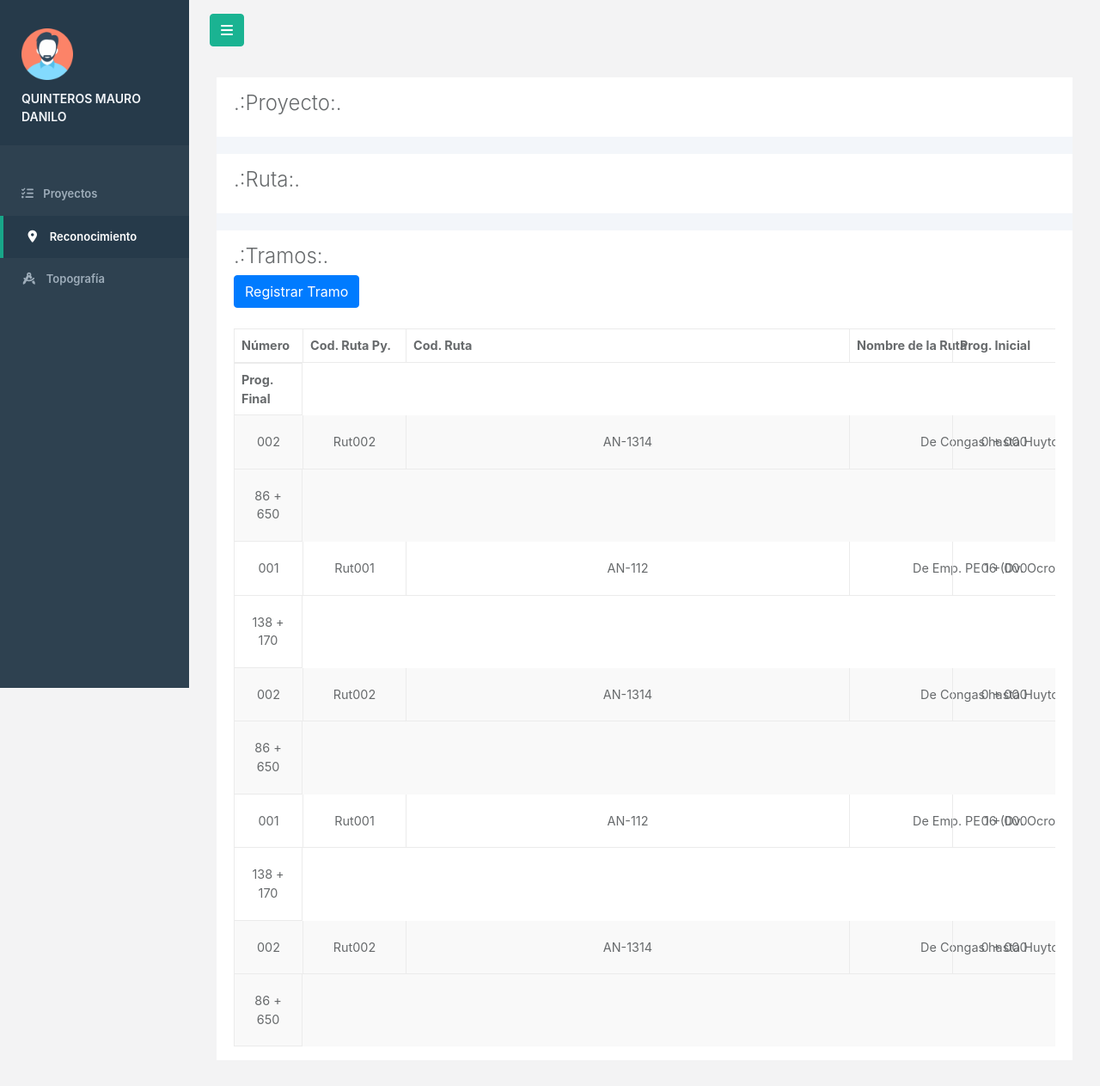
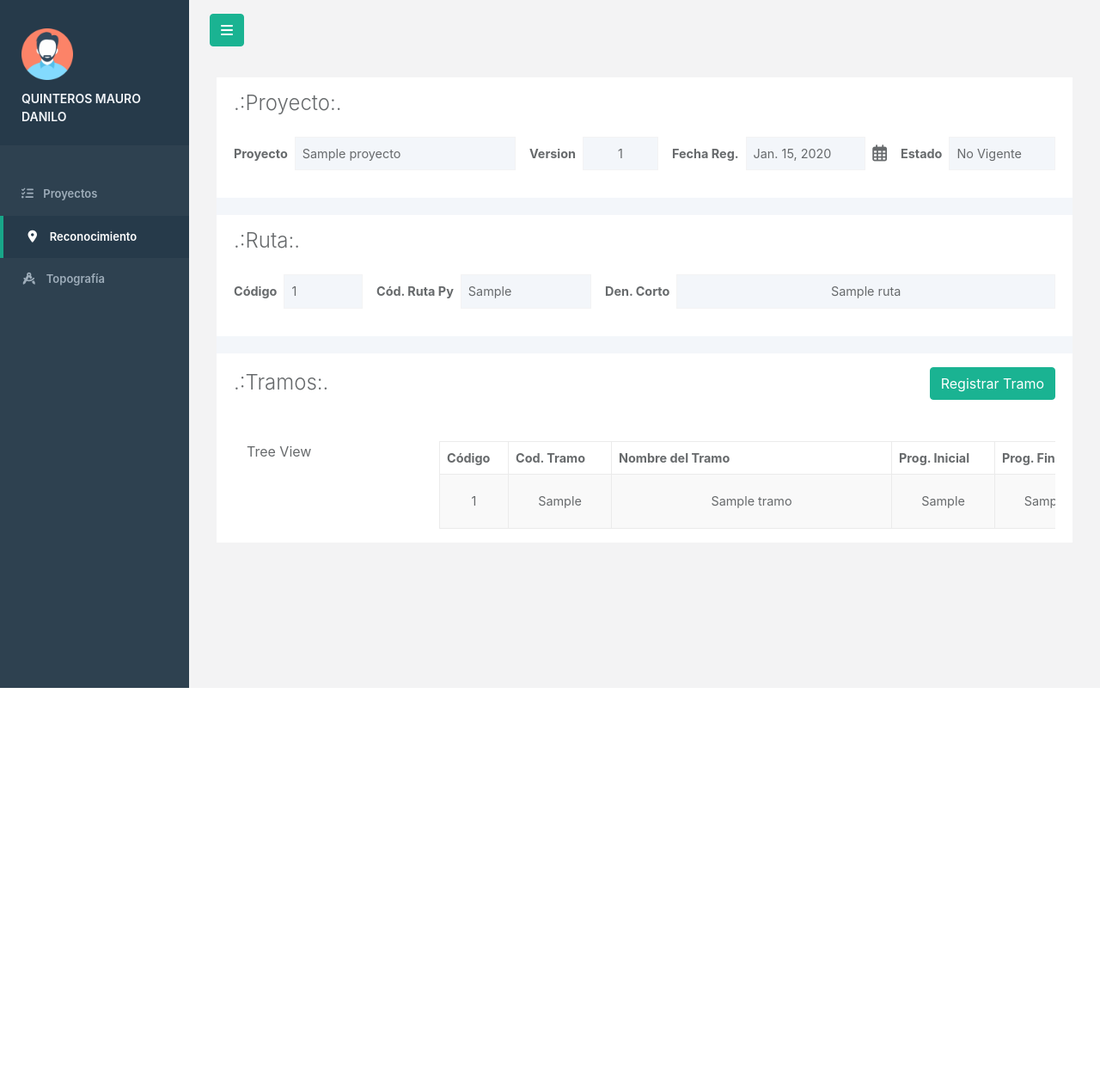
Before and after one commit to mauroquinteroos/software-project, a Django app: page /proyecto/tramos/1 in a window 1280 px wide. Shown: the whole page at 86% size. After the commit the page ends 800 px from the top, so only its background shows below. Run offline with Django 3.2, Linux system fonts and the light colour scheme; tables that the repository leaves empty hold one stand-in row (values such as "Sample post"); some libraries are stand-ins or nearby versions.

Commit message:
Add tramos data from model

```diff
--- a/T/static/css/global.css
+++ b/T/static/css/global.css
@@ -205,49 +205,6 @@ a, a:hover, a:focus {
 .min-row-width {
   min-width: 20.375rem;
 }
-/* --- Project Container --- */
-.project--container {
-  display: grid;
-  grid-template-columns: 1fr 150px 250px 180px;
-  grid-template-rows: auto;
-  gap: 1rem;
-  padding-top: 1rem;
-}
-.project--item {
-  display: flex;
-  align-items: center;
-  padding: 1rem 0;
-  font-size: .9rem;
-}
-.project--item:nth-of-type(1) {
-  grid-column: span 1;
-}
-.project--item:nth-of-type(2) {
-  grid-column: span 1;
-}
-.project--item:nth-of-type(3) {
-  grid-column: span 1;
-}
-.project--item:nth-of-type(4) {
-  grid-column: span 1;
-}
-
-.project--item-label {
-  margin: 0 .5rem 0 0;
-  font-weight: 700;
-}
-.project--item-value {
-  margin: 0;
-  padding: .5rem;
-  background-color: var(--light-gray-clr);
-  border: 1px solid var(--light-clr);
-  flex: 1 1 0;
-}
-.project--item .icon {
-  font-size: 1.2rem;
-  margin-left: .5rem;
-  color: var(--text-clr);
-}
 /* --- Project Table --- */
 .project--row {
   display: grid;
@@ -260,6 +217,48 @@ a, a:hover, a:focus {
 .route--row {
   display: grid;
   grid-template-columns: 5rem 7.5rem auto repeat(2,7.5rem);
+}
+/* --- Tramo Table --- */
+.tramo--row {
+  display: grid;
+  grid-template-columns: 5rem 7.5rem auto repeat(2,7.5rem);
+}
+/* --- Fields Container --- */
+.field--container {
+  display: grid;
+  grid-template-rows: auto;
+  gap: 1rem;
+}
+.field--item {
+  grid-column: span 1;
+  display: flex;
+  align-items: center;
+  padding: 1rem 0;
+  font-size: .9rem;
+}
+.field--item-label {
+  margin: 0 .5rem 0 0;
+  font-weight: 700;
+}
+.field--item-value {
+  margin: 0;
+  padding: .5rem;
+  background-color: var(--light-gray-clr);
+  border: 1px solid var(--light-clr);
+  flex: 1 1 0;
+}
+.field--item .icon {
+  font-size: 1.2rem;
+  margin-left: .5rem;
+  color: var(--text-clr);
+}
+/* --- Project Field Container --- */
+.project--container {
+  grid-template-columns: 1fr 150px 250px 180px;
+}
+/* --- Ruta Field Container --- */
+.ruta--container {
+  grid-template-columns: 150px 250px 1fr;
 }
 /* ---click derecho --- */
 .mi-menu{
--- a/T/templates/tramos.html
+++ b/T/templates/tramos.html
@@ -44,7 +44,6 @@
       </nav>
       <!-- ----- Ends Sidebar ------->
       <ul id="mi-menu" class="mi-menu">
-
         <li title="detalle"><button type="button" class="btn btn-success boton" id="detalle"><img src={% static 'img/perfiles.png' %} alt="">Detalle</button></li>
         <li title="editar" ><button type="button" class="btn btn-success boton" id="editar"> <img src={% static 'img/edit.png' %} alt="">Editar</button></li>
         <li title="Eliminar" ><button type="button" class="btn btn-danger boton" id="delete"><img src={% static 'img/trash.png' %} alt="">Eliminar</button></li>
@@ -63,138 +62,79 @@
             <section class="section--container">
               <div class="project--section">
                 <h2 class="section--title">.:Proyecto:.</h2>
-                <!-- <div class="project--container">
-                  <div class="project--item">
-                    <p class="project--item-label">Proyecto</p>
-                    <p class="project--item-value">{{ proyecto.nomPyto }}</p>
+                <div class="field--container project--container">
+                  <div class="field--item">
+                    <p class="field--item-label">Proyecto</p>
+                    <p class="field--item-value">{{ project.nomPyto }}</p>
                   </div>
-                  <div class="project--item">
-                    <p class="project--item-label">Fecha Reg.</p>
-                    <p class="project--item-value">{{ proyecto.fecReg }}</p>
+                  <div class="field--item">
+                    <p class="field--item-label">Version</p>
+                    <p class="field--item-value text-center">1</p>
+                  </div>
+                  <div class="field--item">
+                    <p class="field--item-label">Fecha Reg.</p>
+                    <p class="field--item-value">{{ project.fecReg }}</p>
                     <i class="far fa-calendar-alt icon"></i>
                   </div>
-                  <div class="project--item">
-                    <p class="project--item-label">Version</p>
-                    <p class="project--item-value text-center">1</p>
-                  </div>
-                  <div class="project--item">
-                    <p class="project--item-label">Observación</p>
-                    <p class="project--item-value">{{ proyecto.observac }}</p>
-                  </div>
-                  <div class="project--item">
-                    <p class="project--item-label">Elaborado Por</p>
-                    <p class="project--item-value">Luis Soto Vargas</p>
-                  </div>
-                  <div class="project--item">
-                    <p class="project--item-label">Estado</p>
-                    {% if proyecto.vigente == 'A' %}
-                      <p class="project--item-value">Vigente</p>
+                  <div class="field--item">
+                    <p class="field--item-label">Estado</p>
+                    {% if project.vigente == '1' %}
+                      <p class="field--item-value">Vigente</p>
+                    {% else %}
+                      <p class="field--item-value">No Vigente</p>
                     {% endif %}
                   </div>
-                </div> -->
-              </div>
-            </section>
-            <section class="section--container">
-              <div class="project--section">
-                <h2 class="section--title">.:Ruta:.</h2>
-                <!-- <div class="project--container">
-                  <div class="project--item">
-                    <p class="project--item-label">Proyecto</p>
-                    <p class="project--item-value">{{ proyecto.nomPyto }}</p>
-                  </div>
-                  <div class="project--item">
-                    <p class="project--item-label">Fecha Reg.</p>
-                    <p class="project--item-value">{{ proyecto.fecReg }}</p>
-                    <i class="far fa-calendar-alt icon"></i>
-                  </div>
-                  <div class="project--item">
-                    <p class="project--item-label">Version</p>
-                    <p class="project--item-value text-center">1</p>
-                  </div>
-                  <div class="project--item">
-                    <p class="project--item-label">Observación</p>
-                    <p class="project--item-value">{{ proyecto.observac }}</p>
-                  </div>
-                  <div class="project--item">
-                    <p class="project--item-label">Elaborado Por</p>
-                    <p class="project--item-value">Luis Soto Vargas</p>
-                  </div>
-                  <div class="project--item">
-                    <p class="project--item-label">Estado</p>
-                    {% if proyecto.vigente == 'A' %}
-                      <p class="project--item-value">Vigente</p>
-                    {% endif %}
-                  </div>
-                </div> -->
+                </div>
               </div>
             </section>
             <section class="section--container">
               <div class="route--section">
-                <div class="rutas">
-                  <h2 class="section--title">.:Tramos:.</h2>
-                  <button type="button" class="btn btn-primary" id="ingresarTramo">Registrar Tramo</button>
+                <h2 class="section--title">.:Ruta:.</h2>
+                <div class="field--container ruta--container">
+                  <div class="field--item">
+                    <p class="field--item-label">Código</p>
+                    <p class="field--item-value">{{ ruta.codRutaPy }}</p>
+                  </div>
+                  <div class="field--item">
+                    <p class="field--item-label">Cód. Ruta Py</p>
+                    <p class="field--item-value">{{ ruta.codRuta }}</p>
+                  </div>
+                  <div class="field--item">
+                    <p class="field--item-label">Den. Corto</p>
+                    <p class="field--item-value text-center">{{ ruta.denominacionRuta }}</p>
+                  </div>
                 </div>
-                <div class="table--container">
-                  <div class="table--row  head route--row">
-                    <p class="table--item">Número</p>
-                    <p class="table--item">Cod. Ruta Py.</p>
-                    <p class="table--item">Cod. Ruta</p>
-                    <p class="table--item min-row-width">Nombre de la Ruta</p>
+              </div>
+            </section>
+            <section class="section--container row m-0">
+              <div class="col-12 col-md-12 p-0 mb-5">
+                <div class="d-flex justify-content-between align-items-center">
+                  <h2 class="section--title m-0">.:Tramos:.</h2>
+                  <button type="button" class="btn btn-bg" id="ingresarTramo">Registrar Tramo</button>
+                </div>
+              </div>
+              <div class="col-3 col-md-3">
+                Tree View
+              </div>
+              <div class="col-9 col-md-9 p-0" >
+                <div class="table--container m-0">
+                  <div class="table--row  head tramo--row">
+                    <p class="table--item">Código</p>
+                    <p class="table--item">Cod. Tramo</p>
+                    <p class="table--item min-row-width">Nombre del Tramo</p>
                     <p class="table--item">Prog. Inicial</p>
                     <p class="table--item">Prog. Final</p>
                   </div>
                   <div class="table--body">
-                  <!--   {% for ruta in rutas %}
-                      <div class="table--row click-derecho route--row body">
-                        <p class="table--item body">{{ ruta.nroVersion }}</p>
-                        <p class="table--item body">{{ ruta.codRutaPy }}</p>
-                        <p class="table--item body">{{ ruta.codRuta }}</p>
-                        <p class="table--item body min-row-width">{{ ruta.denominacionRuta }}</p>
-                        <p class="table--item body">{{ ruta.progInicio }}</p>
-                        <p class="table--item body">{{ ruta.progFinal }}</p>
+                    {% for tramo in tramos %}
+                      <div class="table--row click-derecho tramo--row body">
+                        <p class="table--item body">{{ tramo.codTramoPy }}</p>
+                        <p class="table--item body">{{ tramo.codTramo }}</p>
+                        <p class="table--item body min-row-width">{{ tramo.denominacionTramo }}</p>
+                        <p class="table--item body">{{ tramo.progInicio }}</p>
+                        <p class="table--item body">{{ tramo.progFin }}</p>
                       </div>
                     {% endfor %}
-                    -->
-                    <div class="table--row click-derecho route--row body">
-                      <p class="table--item body">002</p>
-                      <p class="table--item body">Rut002</p>
-                      <p class="table--item body">AN-1314</p>
-                      <p class="table--item body min-row-width">De Congas hasta Huyto</p>
-                      <p class="table--item body">0 + 000</p>
-                      <p class="table--item body">86 + 650</p>
-                    </div>
-                    <div class="table--row route--row body">
-                      <p class="table--item body">001</p>
-                      <p class="table--item body">Rut001</p>
-                      <p class="table--item body">AN-112</p>
-                      <p class="table--item body min-row-width">De Emp. PE 16 (Dv. Ocros)</p>
-                      <p class="table--item body">0 + 000</p>
-                      <p class="table--item body">138 + 170</p>
-                    </div>
-                    <div class="table--row route--row body">
-                      <p class="table--item body">002</p>
-                      <p class="table--item body">Rut002</p>
-                      <p class="table--item body">AN-1314</p>
-                      <p class="table--item body min-row-width">De Congas hasta Huyto</p>
-                      <p class="table--item body">0 + 000</p>
-                      <p class="table--item body">86 + 650</p>
-                    </div>
-                    <div class="table--row route--row body">
-                      <p class="table--item body">001</p>
-                      <p class="table--item body">Rut001</p>
-                      <p class="table--item body">AN-112</p>
-                      <p class="table--item body min-row-width">De Emp. PE 16 (Dv. Ocros)</p>
-                      <p class="table--item body">0 + 000</p>
-                      <p class="table--item body">138 + 170</p>
-                    </div>
-                    <div class="table--row route--row body">
-                      <p class="table--item body">002</p>
-                      <p class="table--item body">Rut002</p>
-                      <p class="table--item body">AN-1314</p>
-                      <p class="table--item body min-row-width">De Congas hasta Huyto</p>
-                      <p class="table--item body">0 + 000</p>
-                      <p class="table--item body">86 + 650</p>
-                    </div>
                   </div>
                 </div>
               </div>
@@ -208,6 +148,7 @@
     <script src="https://code.jquery.com/jquery-3.5.1.slim.min.js" integrity="sha384-DfXdz2htPH0lsSSs5nCTpuj/zy4C+OGpamoFVy38MVBnE+IbbVYUew+OrCXaRkfj" crossorigin="anonymous"></script>
     <script src="https://cdn.jsdelivr.net/npm/popper.js@1.16.1/dist/umd/popper.min.js" integrity="sha384-9/reFTGAW83EW2RDu2S0VKaIzap3H66lZH81PoYlFhbGU+6BZp6G7niu735Sk7lN" crossorigin="anonymous"></script>
     <script src="https://stackpath.bootstrapcdn.com/bootstrap/4.5.2/js/bootstrap.min.js" integrity="sha384-B4gt1jrGC7Jh4AgTPSdUtOBvfO8shuf57BaghqFfPlYxofvL8/KUEfYiJOMMV+rV" crossorigin="anonymous"></script>
+    <script src={% static 'js/main.js' %}></script>
     <script src={% static 'js/tramo.js' %}></script>
   </body>
 </html>
--- a/T/views.py
+++ b/T/views.py
@@ -19,8 +19,8 @@ def get_rutas_project(codProject):
   return rutas
 
 def get_ruta(codRuta):
-  ruta = Ruta.objects.get(codRutaPy=codRuta)
-  return ruta
+  ruta = Ruta.objects.filter(codRutaPy=codRuta).values()
+  return ruta[0]
 
 def get_tramos_ruta(codRuta):
   tramos = Tramo.objects.filter(codRutaPy=codRuta)
@@ -42,4 +42,7 @@ def rutas_by_project(request, cod_project):
   return render(request, 'rutas.html', {'project': project, 'rutas': rutas})
 
 def tramos_by_ruta(request, cod_ruta):
-  return render(request, 'tramos.html')
+  tramos = get_tramos_ruta(cod_ruta)
+  ruta = get_ruta(cod_ruta)
+  project = get_project(ruta['codPyto_id'])
+  return render(request, 'tramos.html', {'tramos': tramos, 'ruta': ruta, 'project': project})
```
Also changed, not shown: T/templates/rutas.html (+15 -16 lines).
